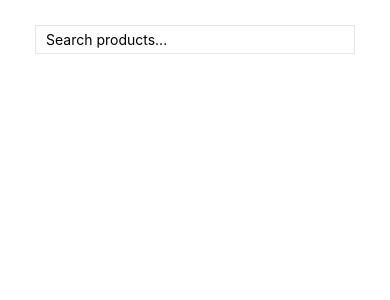
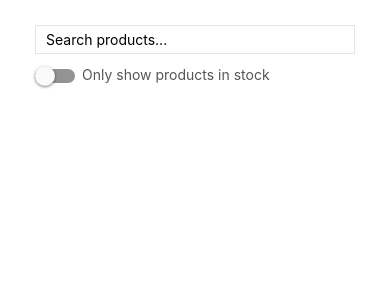
Before and after one commit to ajsaraujo/react-native-product-search, a React Native app: screen / in a window 390 px wide. Shown: the top 300 px of the page. Built offline with nearby package versions, Linux system fonts and the light colour scheme.

Commit message:
Add switch

```diff
--- a/App.tsx
+++ b/App.tsx
@@ -2,11 +2,15 @@ import { StatusBar } from "expo-status-bar";
 import React from "react";
 import { StyleSheet, Text, View } from "react-native";
 import SearchBar from "./src/components/SearchBar";
+import Toggle from "./src/components/Toggle";
 
 export default function App() {
   return (
     <View style={styles.container}>
-      <SearchBar></SearchBar>
+      <View style={{ marginBottom: 12 }}>
+        <SearchBar></SearchBar>
+      </View>
+      <Toggle></Toggle>
     </View>
   );
 }
--- /dev/null
+++ b/src/components/Toggle.tsx
@@ -0,0 +1,26 @@
+import React from "react";
+import { Text, Switch, View, StyleSheet } from "react-native";
+
+const styles = StyleSheet.create({
+  container: {
+    display: "flex",
+    flexDirection: "row",
+  },
+  switchContainer: {
+    marginRight: 7,
+  },
+  label: {
+    color: "#565657",
+  },
+});
+
+export default function Toggle() {
+  return (
+    <View style={styles.container}>
+      <View style={styles.switchContainer}>
+        <Switch></Switch>
+      </View>
+      <Text style={styles.label}>Only show products in stock</Text>
+    </View>
+  );
+}
```
